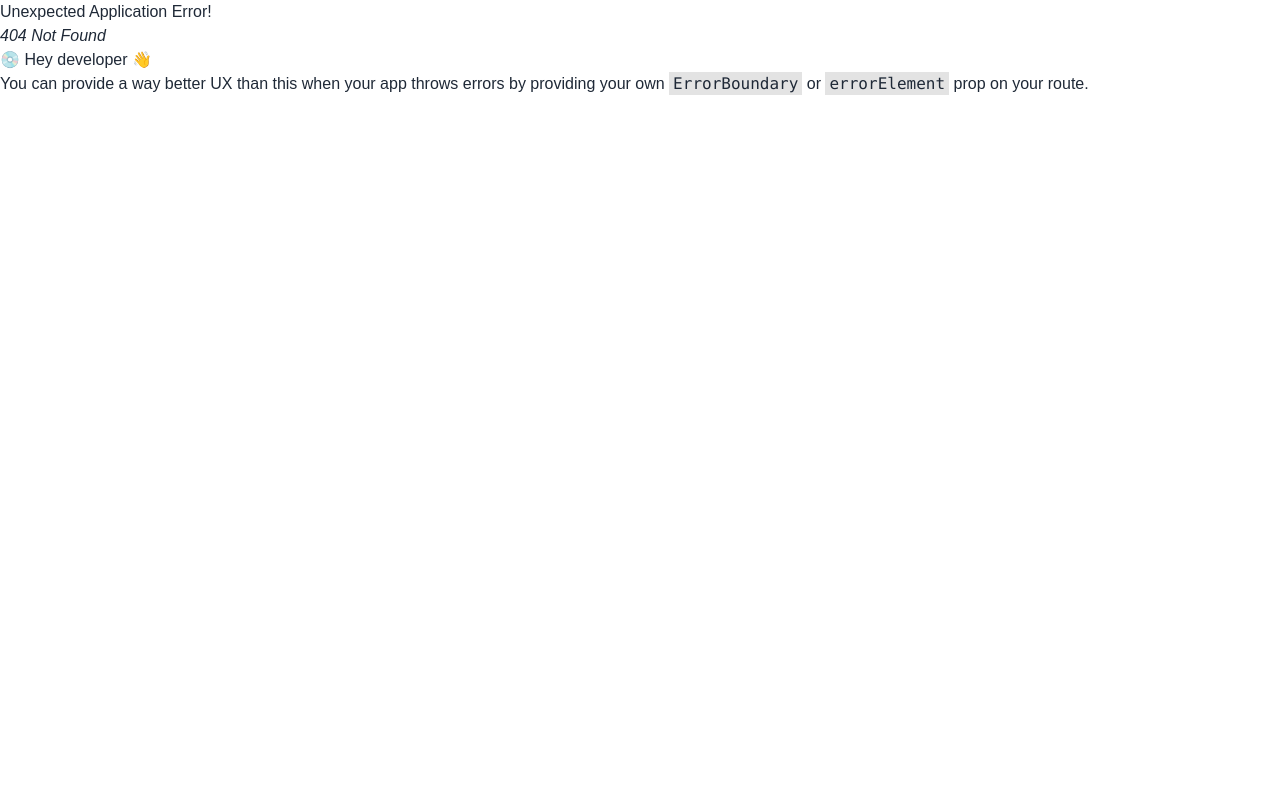
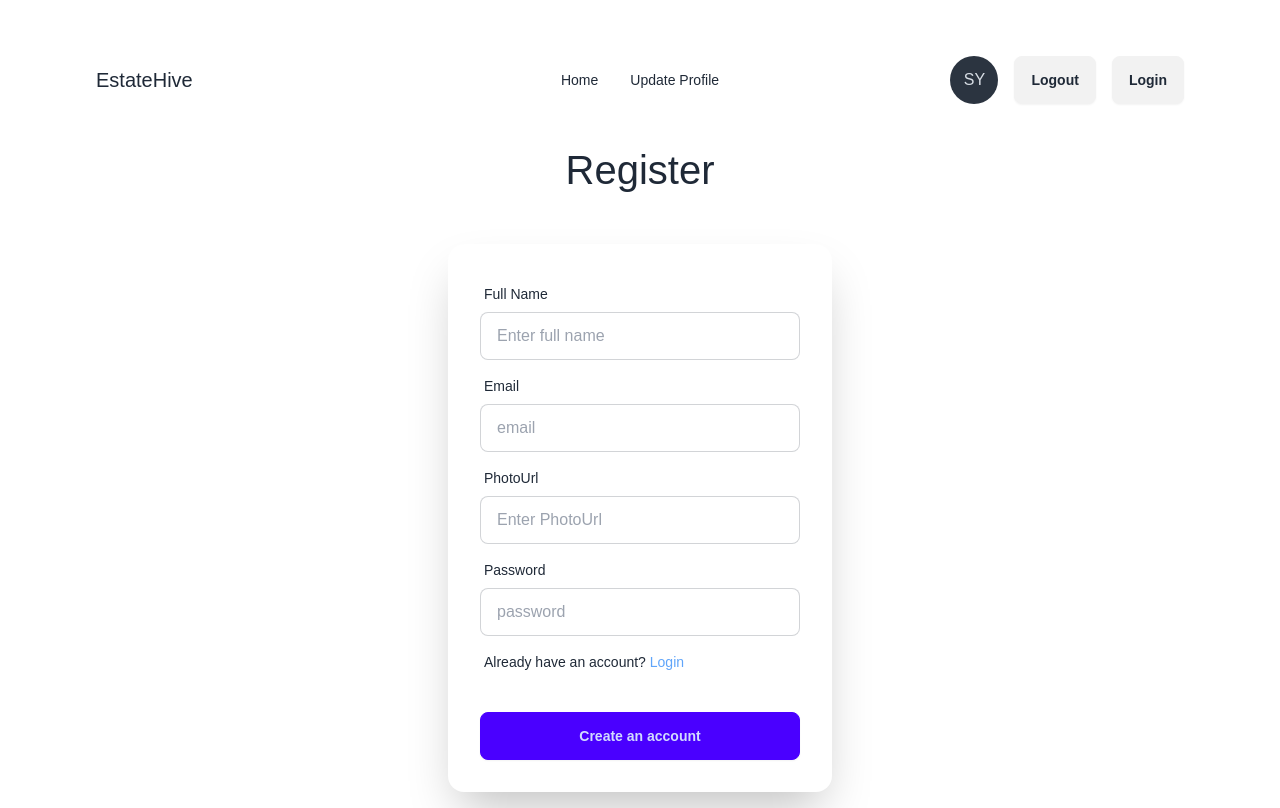
Before and after one commit to Fahim-Prodhan/estate-hive, a React (Vite) app: page /register in a window 1280 px wide. Before the commit this address had no page. Built offline with nearby package versions, Linux system fonts and the light colour scheme.

Commit message:
Login And Registration Page Design complete

```diff
--- a/src/components/navbar/Navbar.jsx
+++ b/src/components/navbar/Navbar.jsx
@@ -35,7 +35,7 @@ const Navbar = () => {
                         </div>
                     <a className="btn">Logout</a>
                     </div>
-                    <a className="btn">Login</a>
+                    <NavLink className="btn" to='/login'>Login</NavLink>
                 </div>
             </div>
         </div>
--- /dev/null
+++ b/src/pages/login/Login.jsx
@@ -0,0 +1,40 @@
+/* eslint-disable react/no-unescaped-entities */
+import { Link } from "react-router-dom";
+
+const Login = () => {
+    return (
+        <div>
+            <div className="text-center my-7">
+                <h1 className="text-[40px]">Please Login</h1>
+            </div>
+            <div className="">
+                <div className="hero-content flex-col lg:flex-row-reverse">
+                    <div className="card shrink-0 w-full max-w-sm shadow-2xl bg-base-100">
+                        <form className="card-body">
+                            <div className="form-control">
+                                <label className="label">
+                                    <span className="label-text">Email</span>
+                                </label>
+                                <input type="email" placeholder="email" className="input input-bordered" required />
+                            </div>
+                            <div className="form-control">
+                                <label className="label">
+                                    <span className="label-text">Password</span>
+                                </label>
+                                <input type="password" placeholder="password" className="input input-bordered" required />
+                                <label className="label">
+                                    <p className="pt-2 text-sm">Don't Have any account? <span className="text-blue-400"><Link to='/register'>Register</Link></span></p>
+                                </label>
+                            </div>
+                            <div className="form-control mt-6">
+                                <button className="btn btn-primary">Login</button>
+                            </div>
+                        </form>
+                    </div>
+                </div>
+            </div>
+        </div>
+    );
+};
+
+export default Login;
--- /dev/null
+++ b/src/pages/register/Register.jsx
@@ -0,0 +1,53 @@
+/* eslint-disable react/no-unescaped-entities */
+
+import { Link } from "react-router-dom";
+
+const Register = () => {
+    return (
+        <div>
+            <div className="text-center my-7">
+                <h1 className="text-[40px]">Register</h1>
+            </div>
+            <div className="">
+                <div className="hero-content flex-col lg:flex-row-reverse">
+                    <div className="card shrink-0 w-full max-w-sm shadow-2xl bg-base-100">
+                        <form className="card-body">
+                            <div className="form-control">
+                                <label className="label">
+                                    <span className="label-text">Full Name</span>
+                                </label>
+                                <input type="email" placeholder="Enter full name" className="input input-bordered" required />
+                            </div>
+                            <div className="form-control">
+                                <label className="label">
+                                    <span className="label-text">Email</span>
+                                </label>
+                                <input type="email" placeholder="email" className="input input-bordered" required />
+                            </div>
+                            <div className="form-control">
+                                <label className="label">
+                                    <span className="label-text">PhotoUrl</span>
+                                </label>
+                                <input type="email" placeholder="Enter PhotoUrl" className="input input-bordered" required />
+                            </div>
+                            <div className="form-control">
+                                <label className="label">
+                                    <span className="label-text">Password</span>
+                                </label>
+                                <input type="password" placeholder="password" className="input input-bordered" required />
+                                <label className="label">
+                                    <p className="pt-2 text-sm">Already have an account? <span className="text-blue-400"><Link to='/login'>Login</Link></span></p>
+                                </label>
+                            </div>
+                            <div className="form-control mt-6">
+                                <button className="btn btn-primary">Create an account</button>
+                            </div>
+                        </form>
+                    </div>
+                </div>
+            </div>
+        </div>
+    );
+};
+
+export default Register;
```
Also changed, not shown: src/routes/Routes.jsx (+10 -0 lines).
